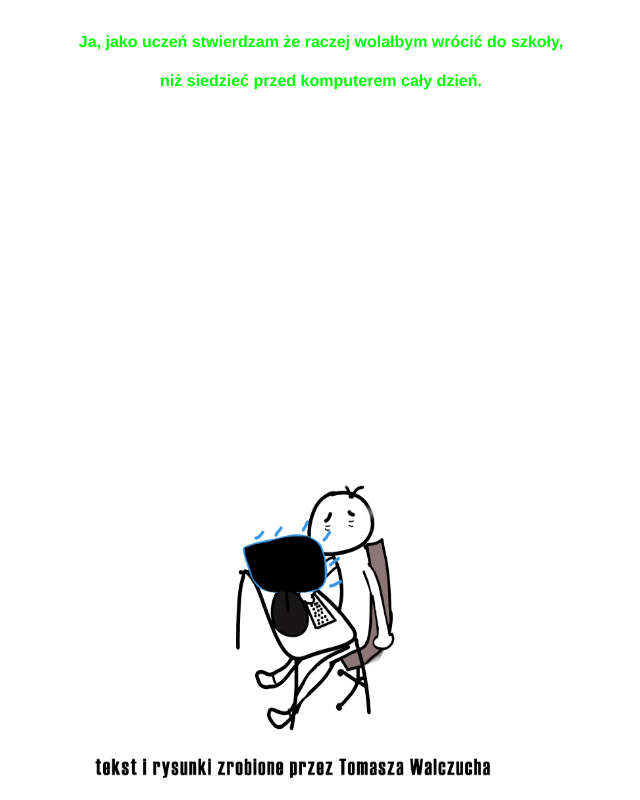
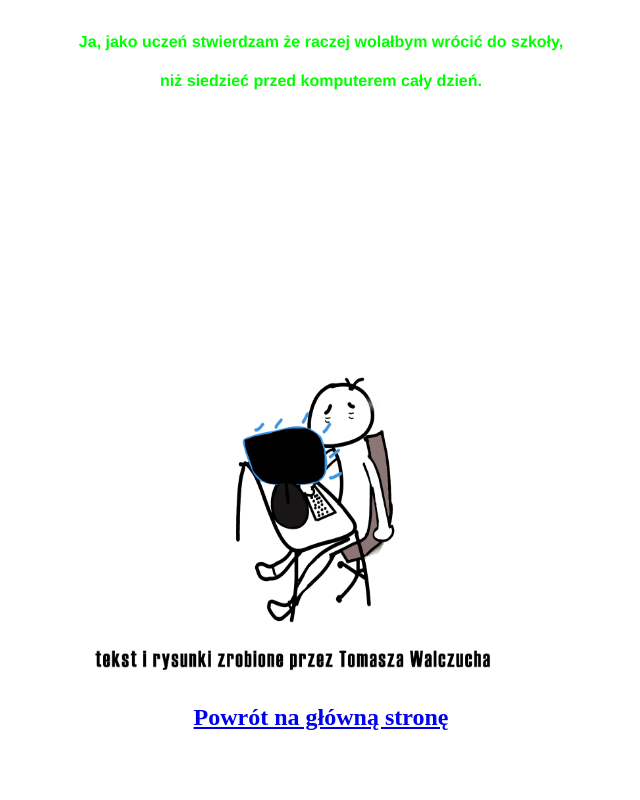
Before and after one commit to czarnobrody01/elekcje, a plain HTML site: page opinia.html in a window 1280 px wide. Shown: the part 934-1734 px from the top of the page, without its empty margins (319-959 px from the left). After the commit the page ends 1684 px from the top, so only its background shows below. Drawn offline with Linux system fonts and the light colour scheme.

Commit message:
Update opinia.html

```diff
--- a/opinia.html
+++ b/opinia.html
@@ -34,10 +34,8 @@
 		<br>Znalazłeś sekret!</br>
 		</span>
 		<br></br>
-		<br></br>
-		<br></br>
-		<br></br>
 		</center>
 		<center> <img src="zmeczenie.png" width="50%" height="50%"> </center>
+		<center> <h2><a href="https://czarnobrody01.github.io/elekcje">Powrót na główną stronę</a></h2> </center>
 	</body>
 </html>
```
